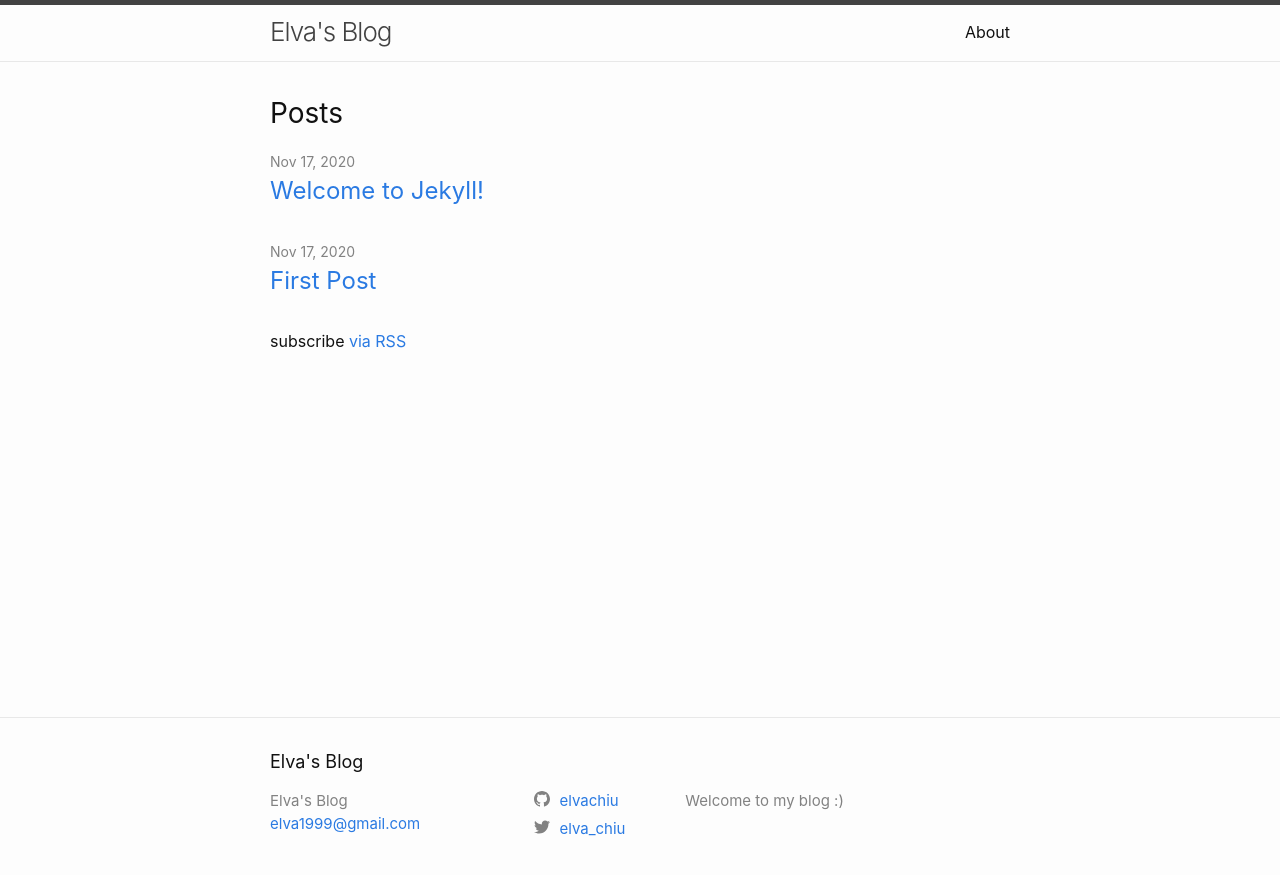
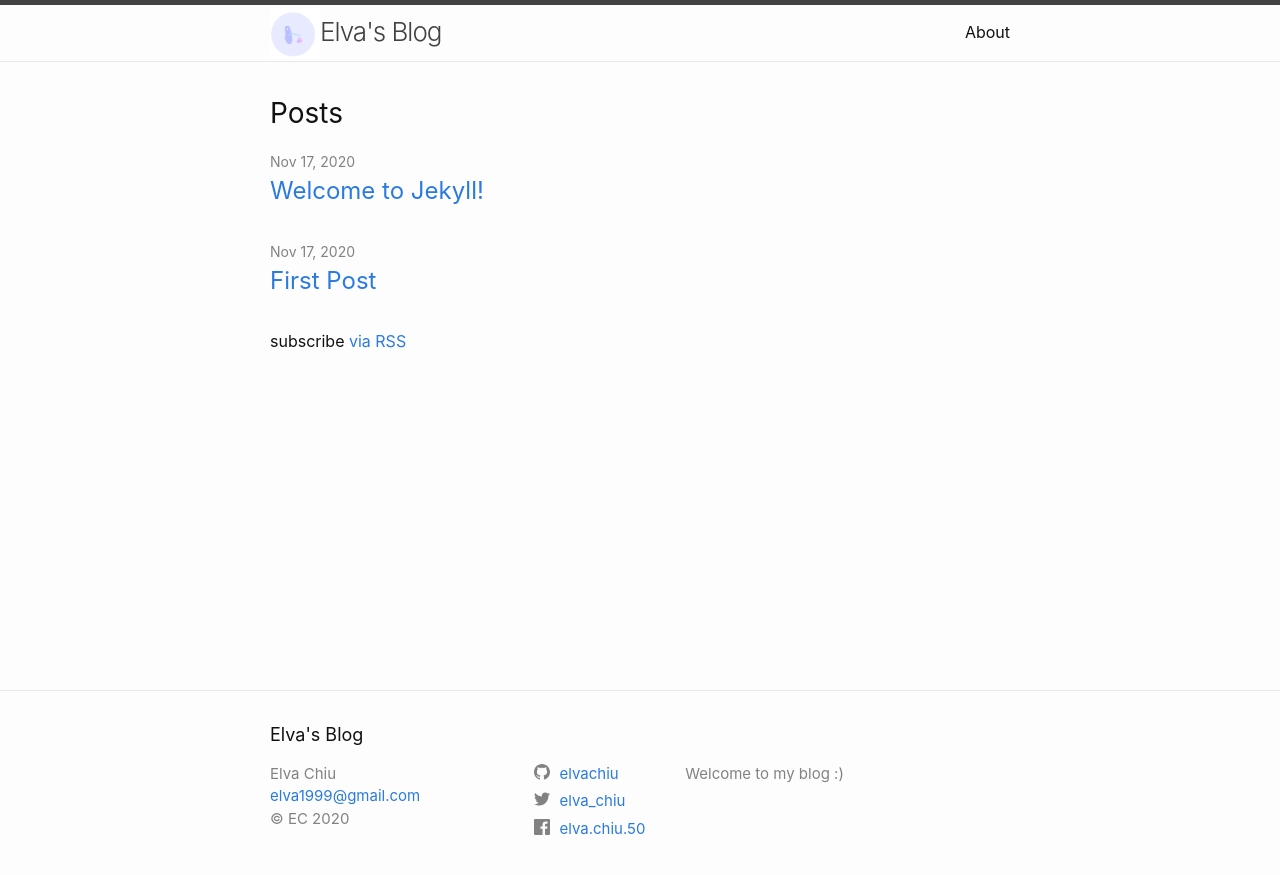
Before and after one commit to elvachiu/elvachiu.github.io, a Jekyll site: the page built from index.markdown, in a window 1280 px wide. Shown: the top 875 px of the page. Built offline with Jekyll 4.4.1, drawn with Linux system fonts in a browser that asks for light colours.

Commit message:
add logo image, copyright, and social links

```diff
--- a/_config.yml
+++ b/_config.yml
@@ -27,6 +27,14 @@ url: "https://github.com/elvachiu" # the base hostname & protocol for your site,
 twitter_username: elva_chiu
 github_username:  elvachiu
 
+# add in things that are not defaulted
+author: Elva Chiu
+facebook_username: elva.chiu.50
+
+# add in things that were not included in the minima theme
+copyright: "EC"
+title-logo: /images/logo.jpg
+
 # Build settings
 # Removed minima theme as it is now a regular theme
 # theme: minima
--- a/_includes/footer.html
+++ b/_includes/footer.html
@@ -18,6 +18,9 @@
             {%- if site.email -%}
             <li><a class="u-email" href="mailto:{{ site.email }}">{{ site.email }}</a></li>
             {%- endif -%}
+            {%- if site.copyright -%}
+            <li>&copy; {{ site.copyright }} {{ 'now'| date: "%Y" }}</li>
+            {%- endif -%}
         </ul>
       </div>
 
--- a/_includes/header.html
+++ b/_includes/header.html
@@ -3,7 +3,19 @@
   <div class="wrapper">
     {%- assign default_paths = site.pages | map: "path" -%}
     {%- assign page_paths = site.header_pages | default: default_paths -%}
-    <a class="site-title" rel="author" href="{{ "/" | relative_url }}">{{ site.title | escape }}</a>
+    <!--original code for the title
+      <a class="site-title" rel="author" href="{{ '/' | relative_url }}">{{ site.title | escape }}</a>
+      devise it below to add in a logo
+    -->
+    <a class="site-title" rel="author" href="{{ '/' | relative_url }}">
+      {%- if site.title-logo -%}
+        <img src="{{ site.title-logo | relative_url }}" alt="{{ site.title | escape }}" style: height="50px", width="50px"></img>
+        <a class="site-title" rel="author" href="{{ '/' | relative_url }}">{{ site.title | escape }}</a>
+        {%- else -%}
+          {{ site.title | escape }}
+      {%- endif -%}
+    </a>
+
 
     {%- if page_paths -%}
       <nav class="site-nav">
--- a/_includes/social.html
+++ b/_includes/social.html
@@ -1,13 +1,14 @@
 <ul class="social-media-list">
+  <!--change to my own order (github-twitter-facebook) and add target to make the link open in a new tab-->
+  {%- if site.github_username -%}<li><a href="https://github.com/{{ site.github_username| cgi_escape | escape }}" target="_blank"><svg class="svg-icon"><use xlink:href="{{ '/assets/minima-social-icons.svg#github' | relative_url }}"></use></svg> <span class="username">{{ site.github_username| escape }}</span></a></li>{%- endif -%}
+  {%- if site.twitter_username -%}<li><a href="https://www.twitter.com/{{ site.twitter_username| cgi_escape | escape }}" target="_blank"><svg class="svg-icon"><use xlink:href="{{ '/assets/minima-social-icons.svg#twitter' | relative_url }}"></use></svg> <span class="username">{{ site.twitter_username| escape }}</span></a></li>{%- endif -%}
   {%- if site.dribbble_username -%}<li><a href="https://dribbble.com/{{ site.dribbble_username| cgi_escape | escape }}"><svg class="svg-icon"><use xlink:href="{{ '/assets/minima-social-icons.svg#dribbble' | relative_url }}"></use></svg> <span class="username">{{ site.dribbble_username| escape }}</span></a></li>{%- endif -%}
-  {%- if site.facebook_username -%}<li><a href="https://www.facebook.com/{{ site.facebook_username| cgi_escape | escape }}"><svg class="svg-icon"><use xlink:href="{{ '/assets/minima-social-icons.svg#facebook' | relative_url }}"></use></svg> <span class="username">{{ site.facebook_username| escape }}</span></a></li>{%- endif -%}
+  {%- if site.facebook_username -%}<li><a href="https://www.facebook.com/{{ site.facebook_username| cgi_escape | escape }}" target="_blank"><svg class="svg-icon"><use xlink:href="{{ '/assets/minima-social-icons.svg#facebook' | relative_url }}"></use></svg> <span class="username">{{ site.facebook_username| escape }}</span></a></li>{%- endif -%}
   {%- if site.flickr_username -%}<li><a href="https://www.flickr.com/photos/{{ site.flickr_username| cgi_escape | escape }}"><svg class="svg-icon"><use xlink:href="{{ '/assets/minima-social-icons.svg#flickr' | relative_url }}"></use></svg> <span class="username">{{ site.flickr_username| escape }}</span></a></li>{%- endif -%}
-  {%- if site.github_username -%}<li><a href="https://github.com/{{ site.github_username| cgi_escape | escape }}"><svg class="svg-icon"><use xlink:href="{{ '/assets/minima-social-icons.svg#github' | relative_url }}"></use></svg> <span class="username">{{ site.github_username| escape }}</span></a></li>{%- endif -%}
   {%- if site.instagram_username -%}<li><a href="https://instagram.com/{{ site.instagram_username| cgi_escape | escape }}"><svg class="svg-icon"><use xlink:href="{{ '/assets/minima-social-icons.svg#instagram' | relative_url }}"></use></svg> <span class="username">{{ site.instagram_username| escape }}</span></a></li>{%- endif -%}
   {%- if site.linkedin_username -%}<li><a href="https://www.linkedin.com/in/{{ site.linkedin_username| cgi_escape | escape }}"><svg class="svg-icon"><use xlink:href="{{ '/assets/minima-social-icons.svg#linkedin' | relative_url }}"></use></svg> <span class="username">{{ site.linkedin_username| escape }}</span></a></li>{%- endif -%}
   {%- if site.pinterest_username -%}<li><a href="https://www.pinterest.com/{{ site.pinterest_username| cgi_escape | escape }}"><svg class="svg-icon"><use xlink:href="{{ '/assets/minima-social-icons.svg#pinterest' | relative_url }}"></use></svg> <span class="username">{{ site.pinterest_username| escape }}</span></a></li>{%- endif -%}
   {%- for mst in site.mastodon -%}{%- if mst.username and mst.instance -%}<li><a href="https://{{ mst.instance| cgi_escape | escape}}/@{{mst.username}}"><svg class="svg-icon"><use xlink:href="{{ '/assets/minima-social-icons.svg#mastodon' | relative_url }}"></use></svg> <span class="username">{{ mst.username|escape }}</span></a></li>{%- endif -%}{%- endfor -%}
-  {%- if site.twitter_username -%}<li><a href="https://www.twitter.com/{{ site.twitter_username| cgi_escape | escape }}"><svg class="svg-icon"><use xlink:href="{{ '/assets/minima-social-icons.svg#twitter' | relative_url }}"></use></svg> <span class="username">{{ site.twitter_username| escape }}</span></a></li>{%- endif -%}
   {%- if site.youtube_username -%}<li><a href="https://youtube.com/{{ site.youtube_username| cgi_escape | escape }}"><svg class="svg-icon"><use xlink:href="{{ '/assets/minima-social-icons.svg#youtube' | relative_url }}"></use></svg> <span class="username">{{ site.youtube_username| escape }}</span></a></li>{%- endif -%}
   {%- if site.googleplus_username -%}<li><a href="https://plus.google.com/{{ site.googleplus_username| escape }}"><svg class="svg-icon"><use xlink:href="{{ '/assets/minima-social-icons.svg#googleplus' | relative_url }}"></use></svg> <span class="username">{{ site.googleplus_username| escape }}</span></a></li>{%- endif -%}
   {%- if site.rss -%}<li><a href="{{ 'feed.xml' | relative_url }}"><svg class="svg-icon"><use xlink:href="{{ '/assets/minima-social-icons.svg#rss' | relative_url }}"></use></svg> <span>{{ site.rss | escape }}</span></a></li>{%- endif -%}
```
Also changed, not shown: images/logo.jpg (added).
